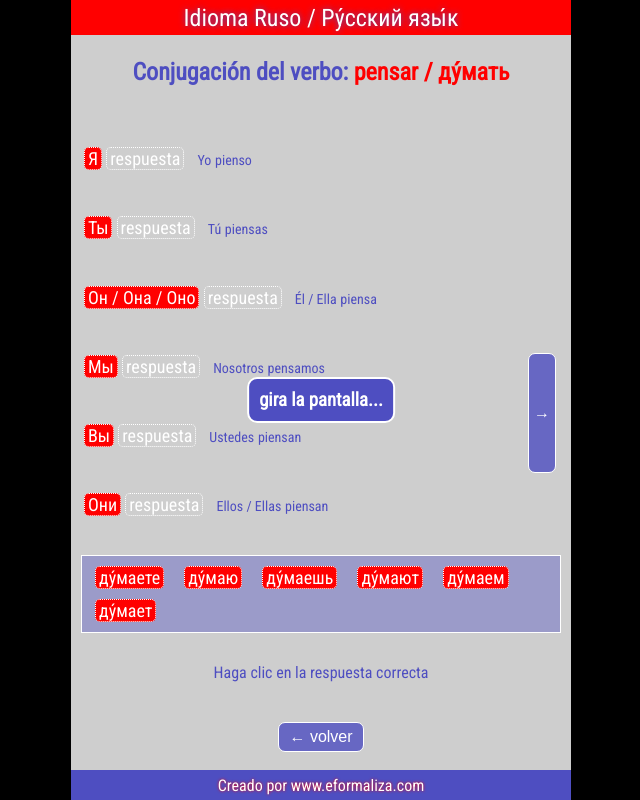
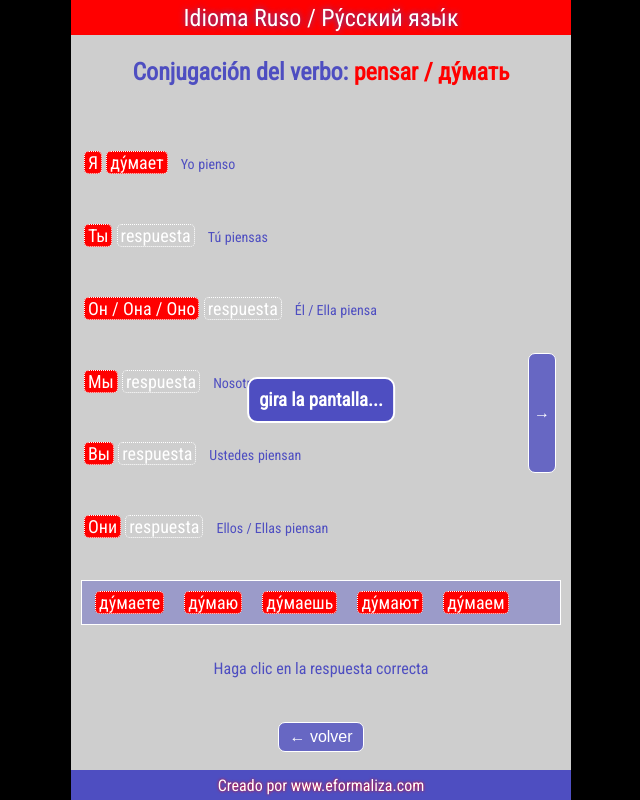
Before and after one commit to TrueAlexander/nextjs-russian-lang-app, a Next.js app: page /exercises/verbs/1/1 in a window 1280 px wide. Both pictures are taken after a click on the element "ду́мает". Shown: the whole page, without its empty margins (319-959 px from the left). Built offline with nearby package versions, Linux system fonts and the light colour scheme.

Commit message:
to check results

```diff
--- a/components/Answers.js
+++ b/components/Answers.js
@@ -1,8 +1,11 @@
 import styles from '../styles/Answers.module.scss'
 import { useEffect, useState } from 'react'
 
-const Answers = ({conjugations}) => {
+const Answers = ({conjugations, setChosen}) => {
+
   const [array, setArray] = useState(conjugations)
+  const [countClick, setCountClick] = useState(0)
+
   const newAnswersArray = []
   conjugations.map((el) => newAnswersArray.push(Object.values(el)))
 
@@ -10,47 +13,28 @@ const Answers = ({conjugations}) => {
 
   useEffect(() => {
     setArray(toRender)
-
-    const itemDrags = document.querySelectorAll('.itemDrag')
-    const placeholders = document.querySelectorAll('.placeholder')
-
-    itemDrags.forEach((item) => {
-      return item.addEventListener('dragstart', dragstart)
-    })
-    function dragstart(event) {
-      // event.target.classList.add('hold');
-      setTimeout(() => event.target.classList.add('hide'), 0)
-    }
-
-
-    itemDrags.forEach((item) => {
-      return item.addEventListener('dragend', dragend)
-    })
-    function dragend(event) {
-      // event.target.classList.add('hold');
-      event.target.classList.remove('hide')
-    }
-
-
-    // placeholders.forEach((placeholder) => {
-    //     placeholder.addEventListener('dragover', () => console.log('dragover'))
-    //     placeholder.addEventListener('dragenter', () => console.log('dragenter'))
-    //     placeholder.addEventListener('dragleave', () => console.log('dragleave'))
-    //     placeholder.addEventListener('drop', () => console.log('drop'))
-    // })
-
-
   }, [])
 
+  const clickHandler = (e) => {
+    e.target.classList.add('hide')
+    setChosen(prev => prev + " " + e.target.innerText)
+    setCountClick(prev => prev + 1)
+  }
+
   return (
-    <div className={styles.answers}>
-      {array.map((item, ind) => {
+    <div className={countClick < 6 ? styles.answers : ""}>
+      {countClick < 6 ? array.map((item, ind) => {
         const arrayAnswers = Object.values(item)
         return arrayAnswers.map(answer => {
           return (
-          <span className="itemDrag" draggable="true" key={ind}>{answer[1]}</span>
+          <span
+            onClick={clickHandler}
+            key={ind}>
+              {answer[1]}
+            </span>
           )
-      })})}
+      })})
+      : <button className={styles.btn}>Su resultado</button> }
     </div>
   )
 }
--- a/pages/exercises/verbs/[id]/[first].js
+++ b/pages/exercises/verbs/[id]/[first].js
@@ -4,9 +4,18 @@ import ButtonForward from '../../../../components/ButtonForward'
 import Answers from './../../../../components/Answers'
 import verbsList from './../../../../verbs-new.json'
 import styles from "./../../../../styles/Container.module.scss"
+import { useEffect, useState } from 'react'
 
 const First = ({verb}) => {
   const {query} = useRouter()
+
+  //chosen Items from Answer component
+  const [chosen, setChosen] = useState()
+
+  const arrFromChosen = chosen ? chosen.split(" ") : []
+  const result = arrFromChosen.filter((elem, ind) => ind > 0 ? elem : "")
+
+  console.log(result)
 
   const conjugations = verb.answers
   const pronouns = [
@@ -27,7 +36,11 @@ const First = ({verb}) => {
       return arrayAnswers.map(answer => {
         return (
           <div key={index}>
-            <h2><span>{pronouns[index][0]}</span>  <span className="placeholder">respuesta</span></h2>
+            <h2><span>{pronouns[index][0]}</span>  <span
+            className={result[index] ? "red" : "placeholder"}
+            >
+              {result[index] ? result[index] : "respuesta"}
+              </span></h2>
             <p><span>{pronouns[index][1]}</span>  <span>{answer[0]}</span></p>
           </div>
         )
@@ -35,8 +48,12 @@ const First = ({verb}) => {
       })}
       <Answers
         conjugations={conjugations}
+        chosen={chosen}
+        setChosen={setChosen}
       />
-      <span className={styles.comment}>Haga clic en la respuesta correcta</span>
+      <span className={styles.comment}>
+        {result.length < 6 ? "Haga clic en la respuesta correcta" : "Haga clic para saber tu resultado"}
+      </span>
       <ButtonBack/>
       <ButtonForward
         href={`./exercises/verbs/${verb.id}`}
--- a/styles/Answers.module.scss
+++ b/styles/Answers.module.scss
@@ -16,5 +16,17 @@
     cursor: pointer;
     font-size: 18px;
   }
+}
 
+.btn {
+  width: 100%;
+  height: 100%;
+  margin: 0 auto;
+  background-color: $color-bg-header;
+  border: 1px dotted white;
+  border-radius: 5px;
+  font-size: 16px;
+  padding: 3px;
+  width: fit-content;
+  display: block;
 }
--- a/styles/globals.scss
+++ b/styles/globals.scss
@@ -101,3 +101,7 @@ h1 {
 .hide {
   display: none !important;
 }
+
+.red {
+  background-color: $color-bg-header !important;
+}
```
